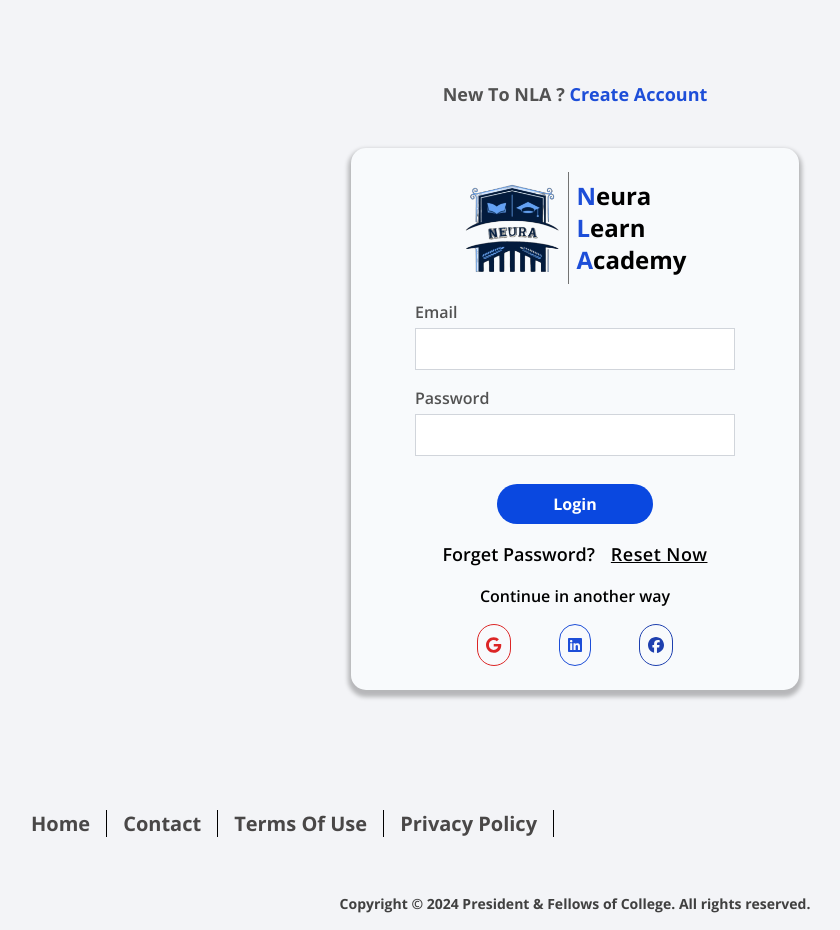
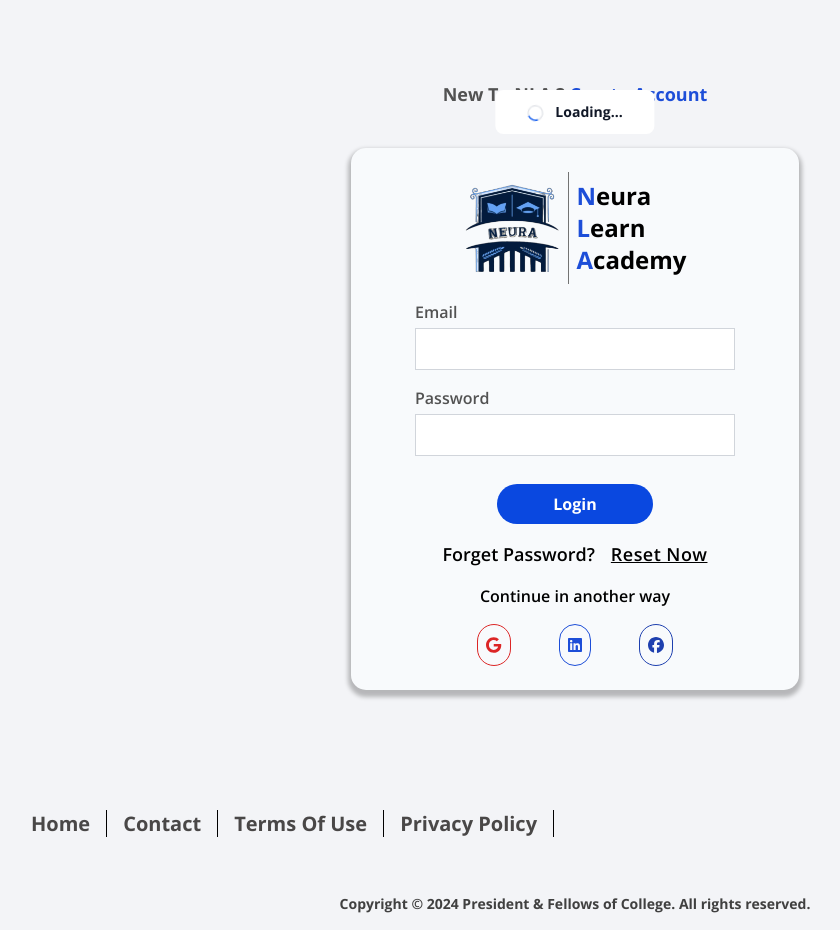
Before and after one commit to FrontEndDevo/NeuraLearnAcademy, a React (Vite) app: page /login in a window 1280 px wide. Shown: the whole page, without its empty margins (65-905 px from the left). Built offline with nearby package versions, Linux system fonts and the light colour scheme.

Commit message:
Add loading spinner to improve user experience during page load

```diff
--- a/index.html
+++ b/index.html
@@ -13,6 +13,7 @@
     <div id="new__instructor__course"></div>
     <div id="deletesection__modal"></div>
     <div id="root"></div>
+    <div id="loading__spinner"></div>
     <script type="module" src="/src/main.jsx"></script>
   </body>
 </html>
--- a/src/App.jsx
+++ b/src/App.jsx
@@ -20,10 +20,13 @@ import Summarizers from "./pages/Summarizers";
 import ChatBot from "./pages/ChatBot";
 import CoursesContentPage from "./pages/Instructor/CoursesContentPage";
 import RequireAuth from "./components/Registration/RequireAuth/RequireAuth";
-
+import Spinner from "./shared/Spinner";
+import { createPortal } from "react-dom";
+const loadingSpinnerId = document.getElementById("loading__spinner");
 const App = () => {
   return (
     <>
+      {createPortal(<Spinner />, loadingSpinnerId)}
       <Routes>
         <Route path="/" element={<Homepage />} />
         <Route path="/login" element={<LoginPage />} />
--- /dev/null
+++ b/src/shared/Spinner.jsx
@@ -0,0 +1,32 @@
+// The button from Flowbite (https://flowbite.com/docs/components/spinner)
+// This spinner component is used to show a loading state of a button. It appears on the top of screen.
+const Spinner = () => {
+  return (
+    <button
+      disabled
+      type="button"
+      className="absolute px-8 py-3 text-sm font-bold text-gray-900 duration-100 transform -translate-x-1/2 -translate-y-1/2 bg-white rounded-lg select-none top-28 left-1/2 hover:bg-gray-100 hover:text-blue-700 focus:z-10 focus:ring-2 focus:ring-blue-700 focus:text-blue-700 dark:bg-gray-800 dark:text-gray-400 dark:border-gray-600 dark:hover:text-white dark:hover:bg-gray-700"
+    >
+      <svg
+        aria-hidden="true"
+        role="status"
+        className="inline w-4 h-4 text-gray-200 me-3 animate-spin dark:text-gray-600"
+        viewBox="0 0 100 101"
+        fill="none"
+        xmlns="http://www.w3.org/2000/svg"
+      >
+        <path
+          d="M100 50.5908C100 78.2051 77.6142 100.591 50 100.591C22.3858 100.591 0 78.2051 0 50.5908C0 22.9766 22.3858 0.59082 50 0.59082C77.6142 0.59082 100 22.9766 100 50.5908ZM9.08144 50.5908C9.08144 73.1895 27.4013 91.5094 50 91.5094C72.5987 91.5094 90.9186 73.1895 90.9186 50.5908C90.9186 27.9921 72.5987 9.67226 50 9.67226C27.4013 9.67226 9.08144 27.9921 9.08144 50.5908Z"
+          fill="currentColor"
+        />
+        <path
+          d="M93.9676 39.0409C96.393 38.4038 97.8624 35.9116 97.0079 33.5539C95.2932 28.8227 92.871 24.3692 89.8167 20.348C85.8452 15.1192 80.8826 10.7238 75.2124 7.41289C69.5422 4.10194 63.2754 1.94025 56.7698 1.05124C51.7666 0.367541 46.6976 0.446843 41.7345 1.27873C39.2613 1.69328 37.813 4.19778 38.4501 6.62326C39.0873 9.04874 41.5694 10.4717 44.0505 10.1071C47.8511 9.54855 51.7191 9.52689 55.5402 10.0491C60.8642 10.7766 65.9928 12.5457 70.6331 15.2552C75.2735 17.9648 79.3347 21.5619 82.5849 25.841C84.9175 28.9121 86.7997 32.2913 88.1811 35.8758C89.083 38.2158 91.5421 39.6781 93.9676 39.0409Z"
+          fill="#1C64F2"
+        />
+      </svg>
+      Loading...
+    </button>
+  );
+};
+
+export default Spinner;
```
